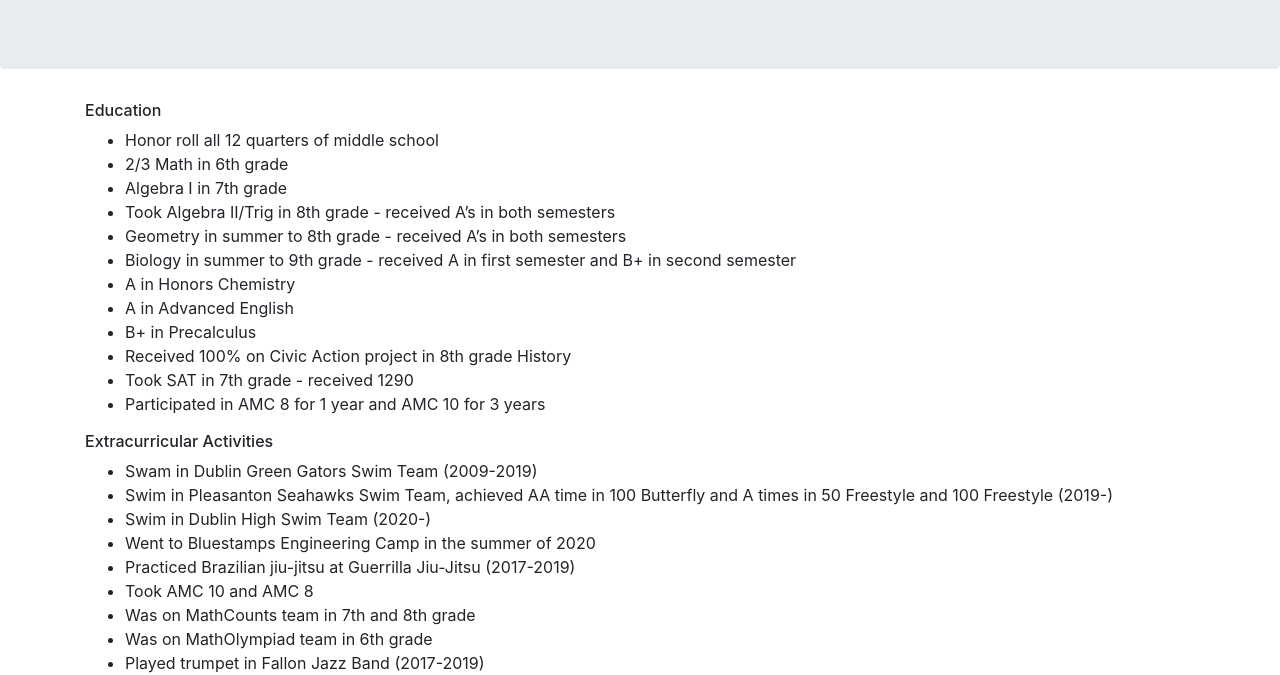
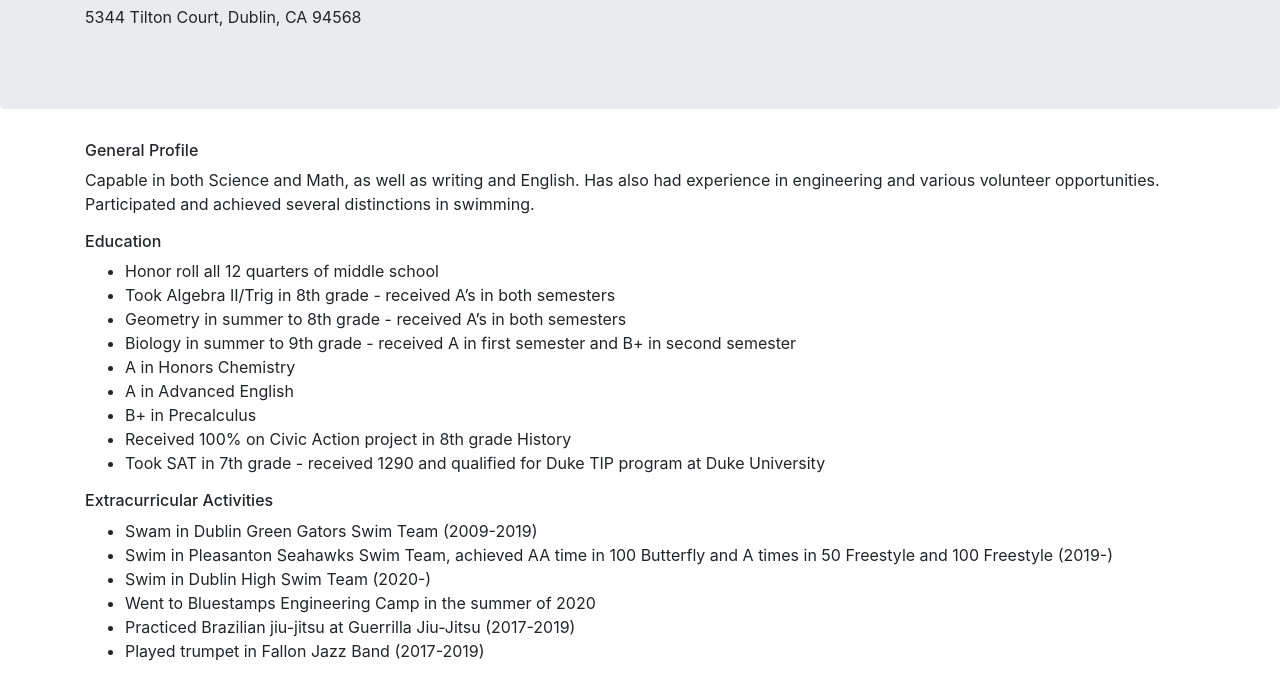
Before and after one commit to MaceEnitnelav/Portfolio, a plain HTML site: page Last_Resume.html in a window 1280 px wide. Shown: the part 155-830 px from the top of the page. Drawn offline with Linux system fonts and the light colour scheme.

Commit message:
Updated resume

```diff
--- a/Last_Resume.html
+++ b/Last_Resume.html
@@ -18,17 +18,18 @@
     <div class="jumbotron"><!--The jumbotron is the gray header part of the page-->
       <div class="container"><!--The container prevents the text from overflowing-->
         <h1>Mason Valentine</h1>
+        <p>5344 Tilton Court, Dublin, CA 94568</p>
       </div>
     </div>
     <div class="container">
       <div class="main">
         <div class="row">
           <div class="col">
+            <h6>General Profile</h6>
+            <p>Capable in both Science and Math, as well as writing and English. Has also had experience in engineering and various volunteer opportunities. Participated and achieved several distinctions in swimming.</p>
             <h6>Education</h6>
             <ul>
               <li>Honor roll all 12 quarters of middle school</li>
-              <li>2/3 Math in 6th grade</li>
-              <li>Algebra I in 7th grade</li>
               <li>Took Algebra II/Trig in 8th grade - received A’s in both semesters</li>
               <li>Geometry in summer to 8th grade - received A’s in both semesters</li>
               <li>Biology in summer to 9th grade - received A in first semester and B+ in second semester</li>
@@ -36,8 +37,7 @@
               <li>A in Advanced English</li>
               <li>B+ in Precalculus</li>
               <li>Received 100% on Civic Action project in 8th grade History</li>
-              <li>Took SAT in 7th grade - received 1290</li>
-              <li>Participated in AMC 8 for 1 year and AMC 10 for 3 years</li>
+              <li>Took SAT in 7th grade - received 1290 and qualified for Duke TIP program at Duke University</li>
             </ul>
             <h6>Extracurricular Activities</h6>
             <ul>
@@ -46,9 +46,6 @@
               <li>Swim in Dublin High Swim Team (2020-)</li>
               <li>Went to Bluestamps Engineering Camp in the summer of 2020</li>
               <li>Practiced Brazilian jiu-jitsu at Guerrilla Jiu-Jitsu (2017-2019)</li>
-              <li>Took AMC 10 and AMC 8</li>
-              <li>Was on MathCounts team in 7th and 8th grade</li>
-              <li>Was on MathOlympiad team in 6th grade</li>
               <li>Played trumpet in Fallon Jazz Band (2017-2019)</li>
             </ul>
             <h6>Volunteering</h6>
```
Also changed, not shown: 1 other file.
